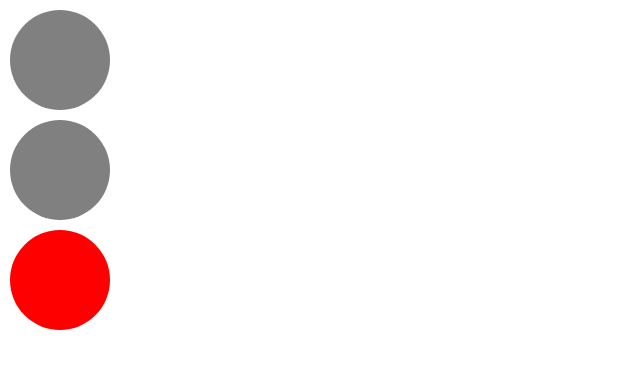
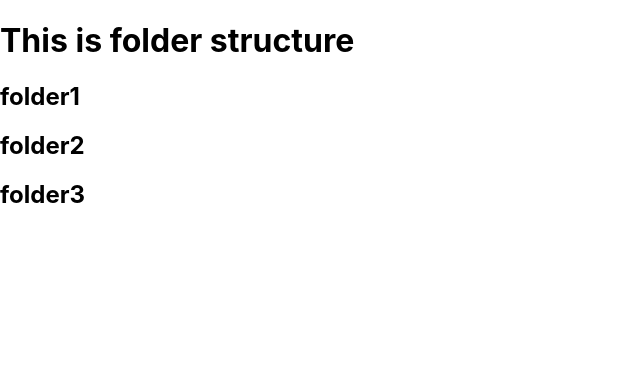
Before and after one commit to aniket2727/React-Interview, a React (Create React App) app in the folder app/: page / in a window 1280 px wide. Shown: the top 368 px of the page, without its empty margins (0-640 px from the left). Built offline with nearby package versions, Linux system fonts and the light colour scheme.

Commit message:
all changes related to folder struture

```diff
--- a/app/src/App.js
+++ b/app/src/App.js
@@ -65,10 +65,12 @@ import Mycomponets from "./Callback2";
 import TaskManager from "./Usecallbackhooks";
 import FormComponentsApi from "./componets/Form/Formcomponets";
 import TrafficLight from "./componets/Traficlight";
+import FolderComponets from "./componets/FolderComponets";
+import Folder from "./componets/folderstructure/Folder";
 function App() {
   return (
     <div className="">
-    <TrafficLight/>
+      <FolderComponets />
     </div>
   );
 }
--- /dev/null
+++ b/app/src/componets/FolderComponets.js
@@ -0,0 +1,48 @@
+import React, { useState } from 'react';
+
+const FolderComponents = () => {
+  const [folderdata, setFolderData] = useState([
+    {
+      'folder1': ['text1', 'text2', 'text3'],
+    },
+    {
+      'folder2': ['text1', 'text2', 'text3'],
+    },
+    {
+      'folder3': ['text1', 'text2', 'text3'],
+    },
+  ]);
+
+  const [count, setCount] = useState([]);
+
+  const handleOnClick = (index) => {
+    if (count.includes(index)) {
+      const newCount = count.filter((item) => item !== index);
+      setCount(newCount);
+    } else {
+      setCount((prev) => [...prev, index]);
+    }
+  };
+
+  return (
+    <div>
+      <h1>This is folder structure</h1>
+      {folderdata.map((item, index) => (
+        <div key={index}>
+          <h2 onClick={() => handleOnClick(index)}>{Object.keys(item)[0]}</h2>
+          {count.includes(index) ? (
+            <div>
+              <ul>
+                {item[Object.keys(item)[0]].map((text, textIndex) => (
+                  <li key={textIndex}>{text}</li>
+                ))}
+              </ul>
+            </div>
+          ) : null}
+        </div>
+      ))}
+    </div>
+  );
+};
+
+export default FolderComponents;
```
